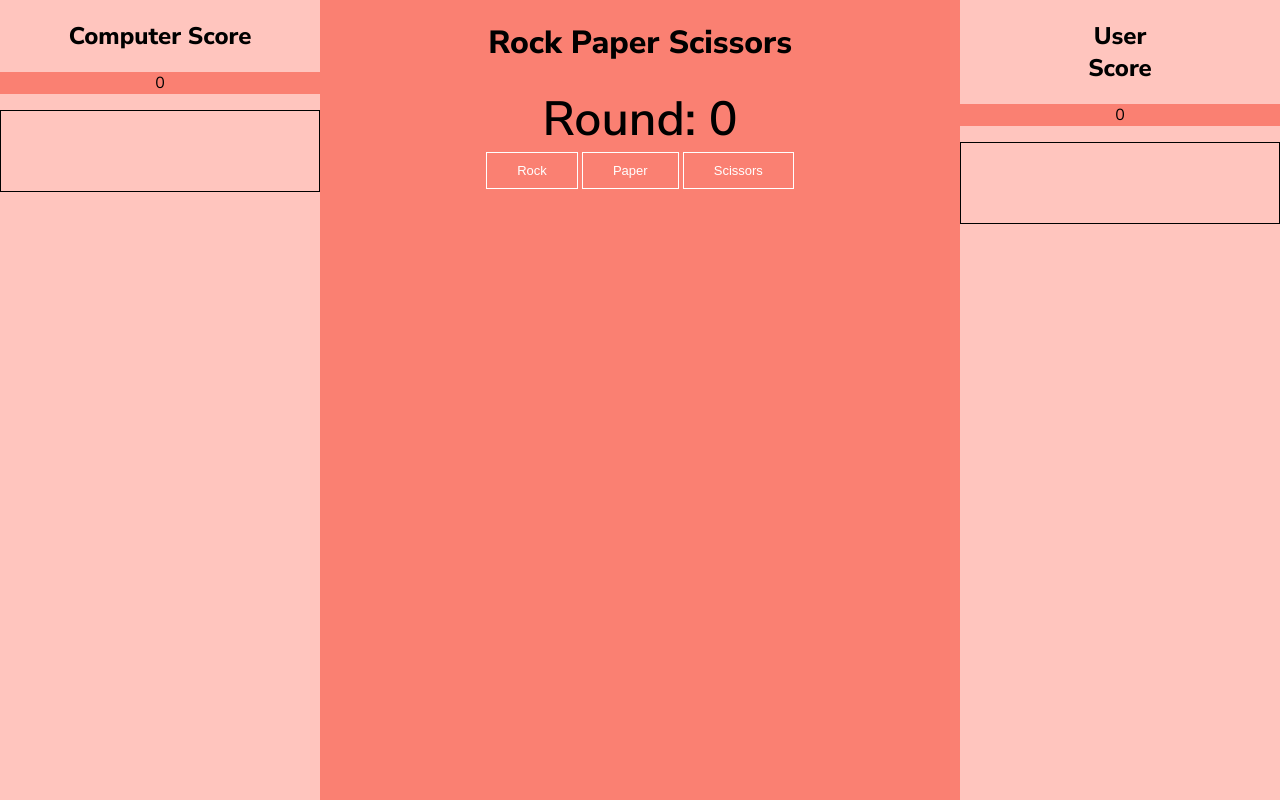
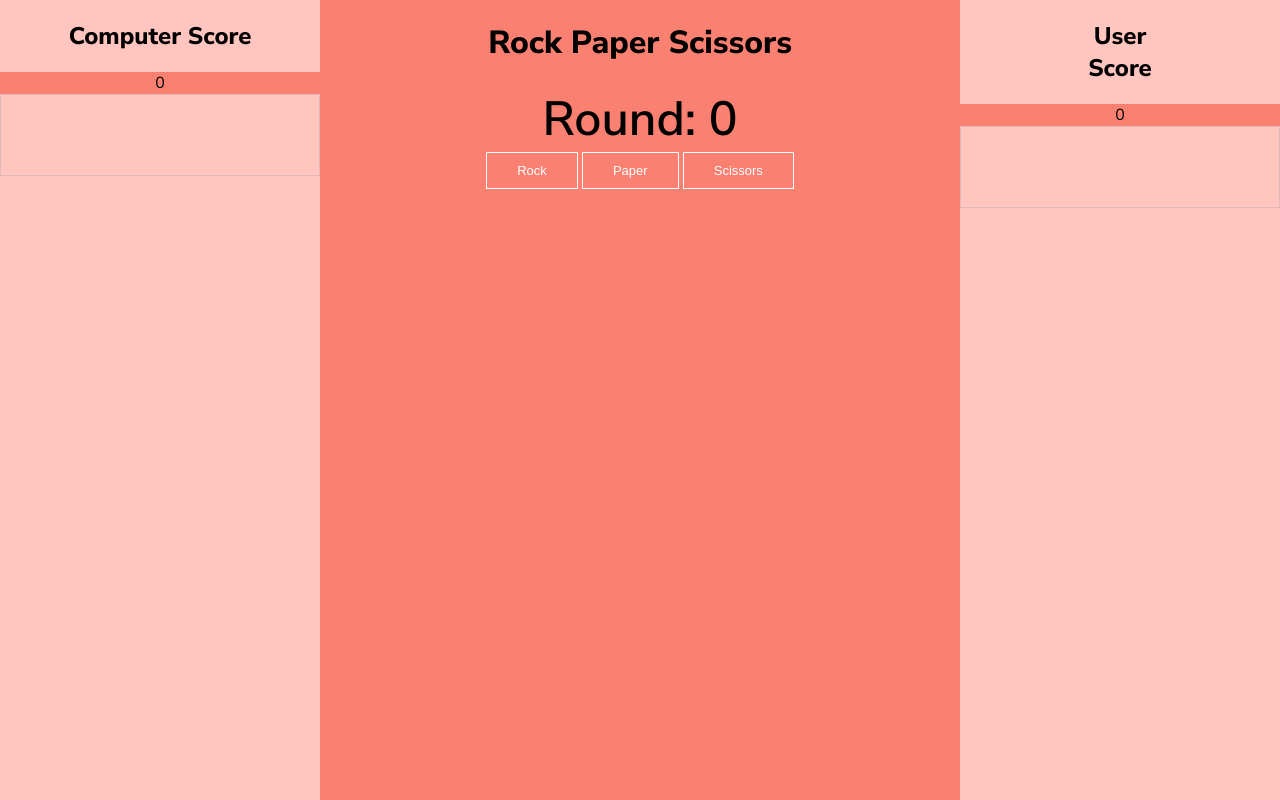
Before and after one commit to soreti12/rockpaperscissors, a plain HTML site: page index.html in a window 1280 px wide. Drawn offline with Linux system fonts and the light colour scheme.

Commit message:
Update style.css

```diff
--- a/style.css
+++ b/style.css
@@ -34,8 +34,9 @@ body > div:nth-child(odd) {
 }
 
 .outcome {
-    border: 1px solid black;
+    border: 1px solid rgb(226, 183, 183);
     /* remove height after styling is completed */
+    margin: 0;
     height: 10%;
     position: relative;
 }
```
